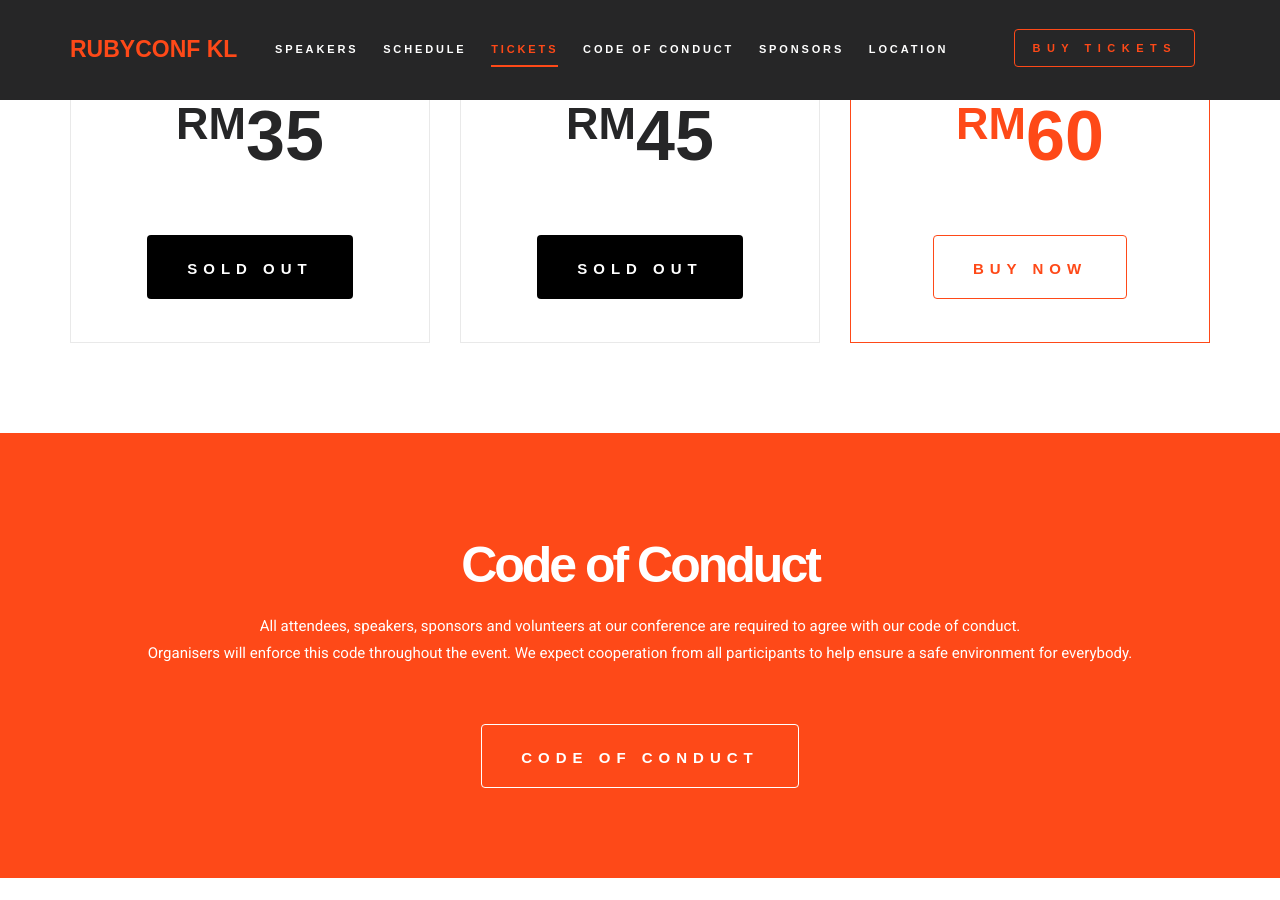
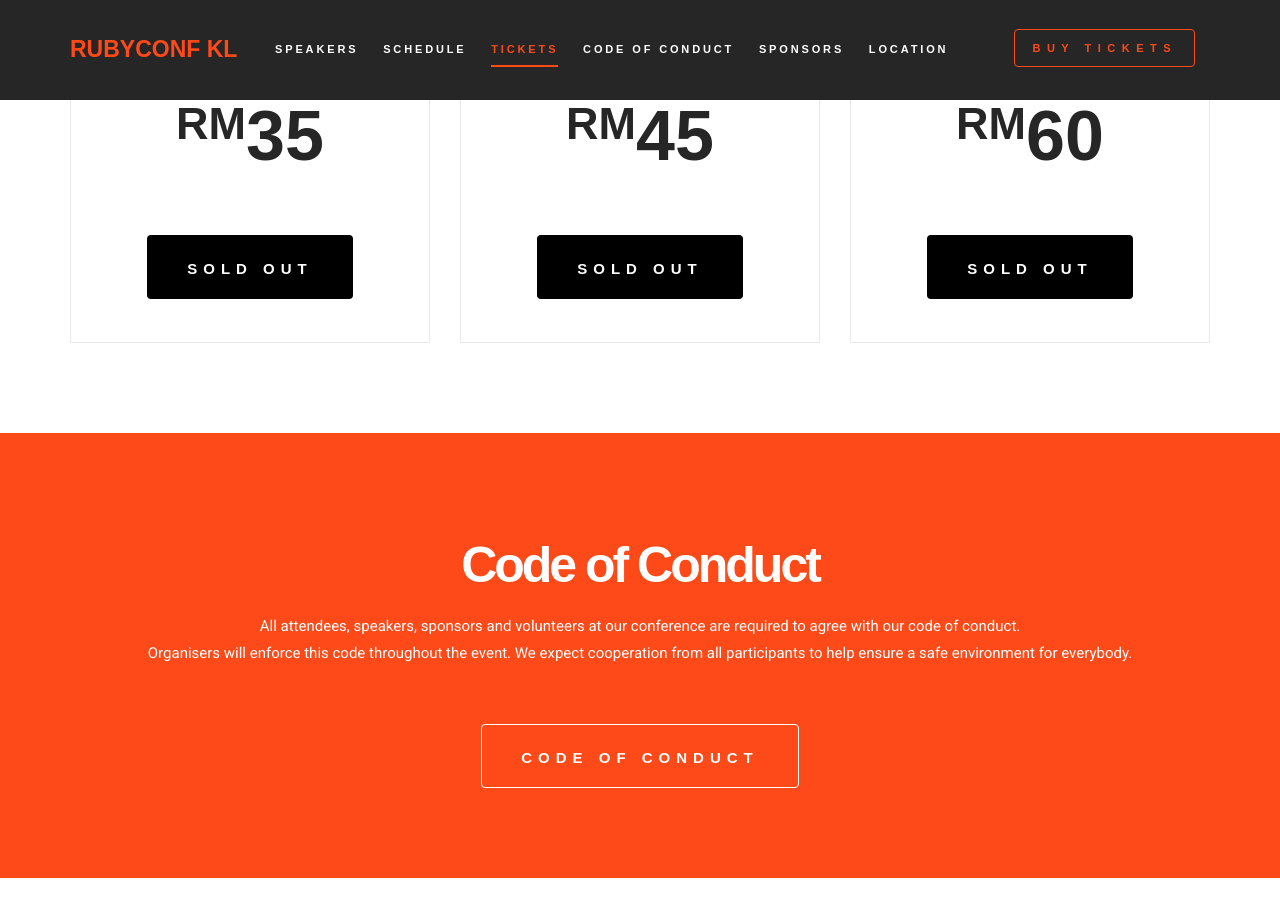
Before and after one commit to rubyconfmy/2016, a Jekyll site: the page built from index.html, in a window 1280 px wide and 900 px high, scrolled down 5659 px. Built offline with Jekyll 4.4.1, drawn with Linux system fonts in a browser that asks for light colours; some web fonts are replaced.

Commit message:
Normal ticket sold out

```diff
--- a/index.html
+++ b/index.html
@@ -450,7 +450,7 @@ image: http://rubyconf.my/assets/img/logo.png
       </div>
 
       <div class="col-sm-4">
-        <div class="package-column special-column">
+        <div class="package-column">
           <h6 class="package-title">Normal</h6>
           <div class="package-price">
             <span class="currency">RM</span>60
@@ -458,7 +458,7 @@ image: http://rubyconf.my/assets/img/logo.png
           <div class="package-detail">
             <br />
           </div>
-          <a href="https://peatix.com/sales/event/164219/tickets" target="peatix" class="btn btn-lg btn-outline-clr">Buy now</a>
+          <a href="#" onclick="return false;" class="btn btn-lg btn-black">Sold Out</a>
         </div>
       </div>
     </div>
```
